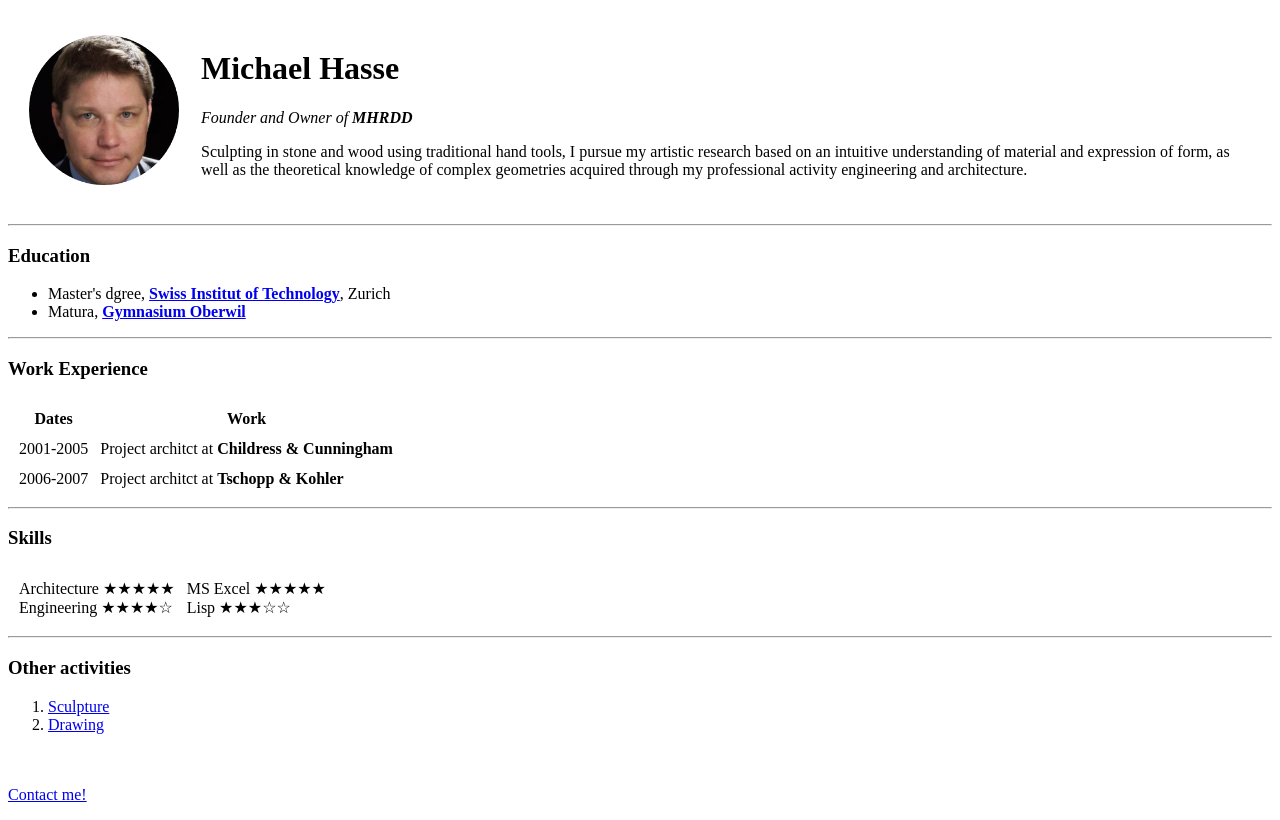
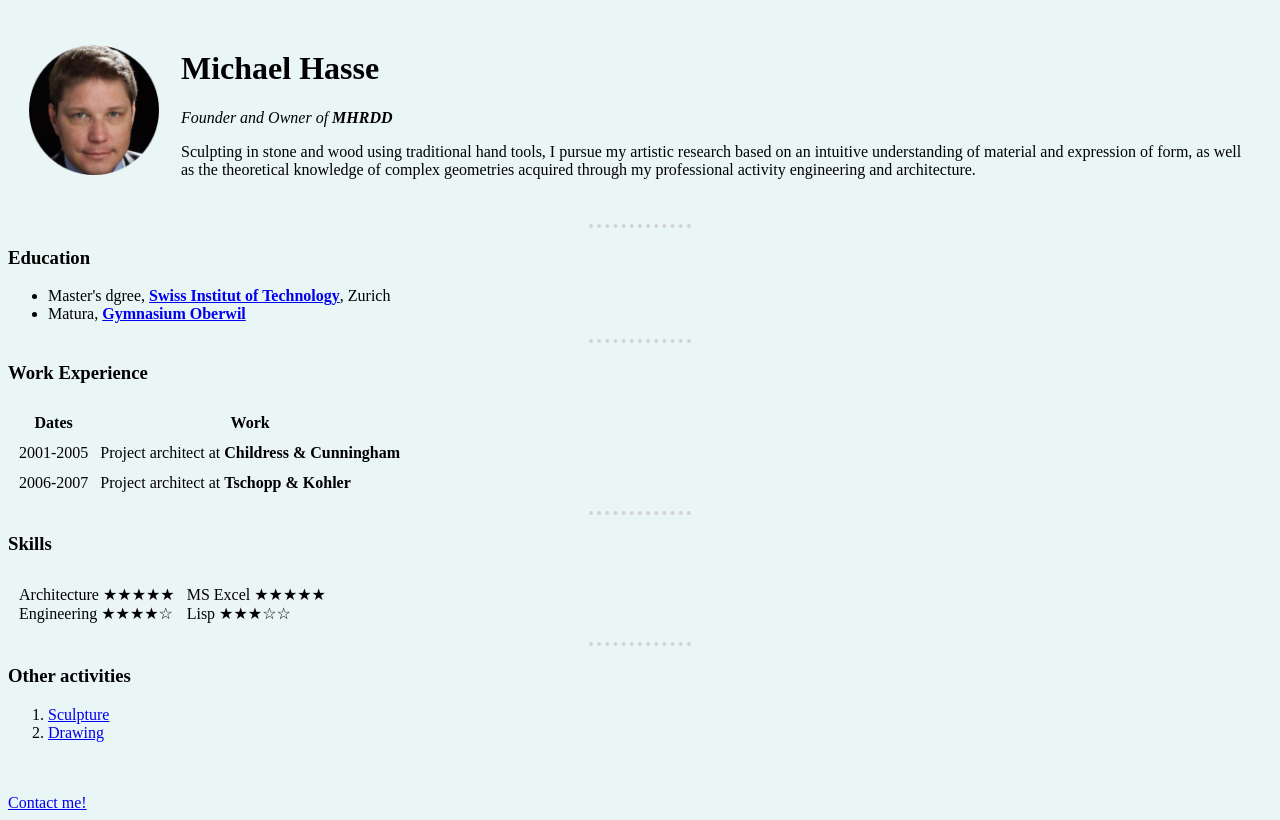
Before and after one commit to michael-mhrdd/cv, a plain HTML site: page index.html in a window 1280 px wide. Drawn offline with Linux system fonts and the light colour scheme.

Commit message:
Update index.html

```diff
--- a/index.html
+++ b/index.html
@@ -4,16 +4,29 @@
 <head>
   <meta charset="utf-8">
   <title> Michael's Personal Site</title>
+  <style>
+    body {
+      background-color: #EAF6F6;
+    }
+
+    hr {
+      border-style: dotted none none none;
+      border-width: 4px;
+      border-color: lightgrey;
+      width: 8%;
+    }
+  </style>
 </head>
 
 <body>
   <table cellspacing="20px">
-    <td><img src="mh.png" alt="Michael profile picture" width=150 height=150 />
+    <td><img src="mh.png" alt="Michael profile picture" width=130 />
     </td>
     <td>
       <h1>Michael Hasse</h1>
       <p><em>Founder and Owner of <strong>MHRDD</strong></em></p>
-      <p>Sculpting in stone and wood using traditional hand tools, I pursue my artistic research based on an intuitive understanding of material and expression of form, as well as the theoretical knowledge of complex geometries acquired through my professional activity engineering and architecture.</p>
+      <p>Sculpting in stone and wood using traditional hand tools, I pursue my artistic research based on an intuitive understanding of material and expression of form, as well as the theoretical knowledge of complex geometries acquired through my professional activity engineering and architecture.
+      </p>
     </td>
   </table>
   <hr>
@@ -32,11 +45,11 @@
     <tbody>
       <tr>
         <td>2001-2005</td>
-        <td>Project architct at <strong>Childress & Cunningham</strong></td>
+        <td>Project architect at <strong>Childress & Cunningham</strong></td>
       </tr>
       <tr>
         <td>2006-2007</td>
-        <td>Project architct at <strong>Tschopp & Kohler</strong></td>
+        <td>Project architect at <strong>Tschopp & Kohler</strong></td>
       </tr>
     </tbody>
   </table>
```
